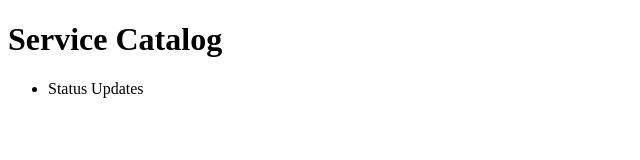
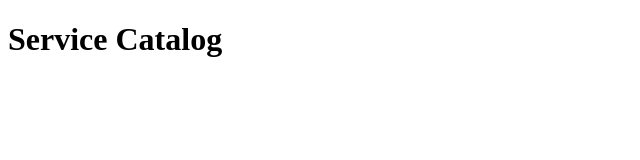
Before and after one commit to pareshc87/github-crash-course, a plain HTML site: page index.html in a window 1280 px wide. Shown: the whole page, without its empty margins (0-640 px from the left). Drawn offline with Linux system fonts and the light colour scheme.

Commit message:
Revert "Create new service: Status Updates"
This reverts commit f61673c3dc2273d6f09b2534b09b3b5620a5cb66.

```diff
--- a/index.html
+++ b/index.html
@@ -5,10 +5,5 @@
     </head>
     <body>
         <h1>Service Catalog</h1>
-        <div>
-            <ul>
-                <li> Status Updates</li>
-            </ul>
-        </div>
     </body>
 </html>
```
